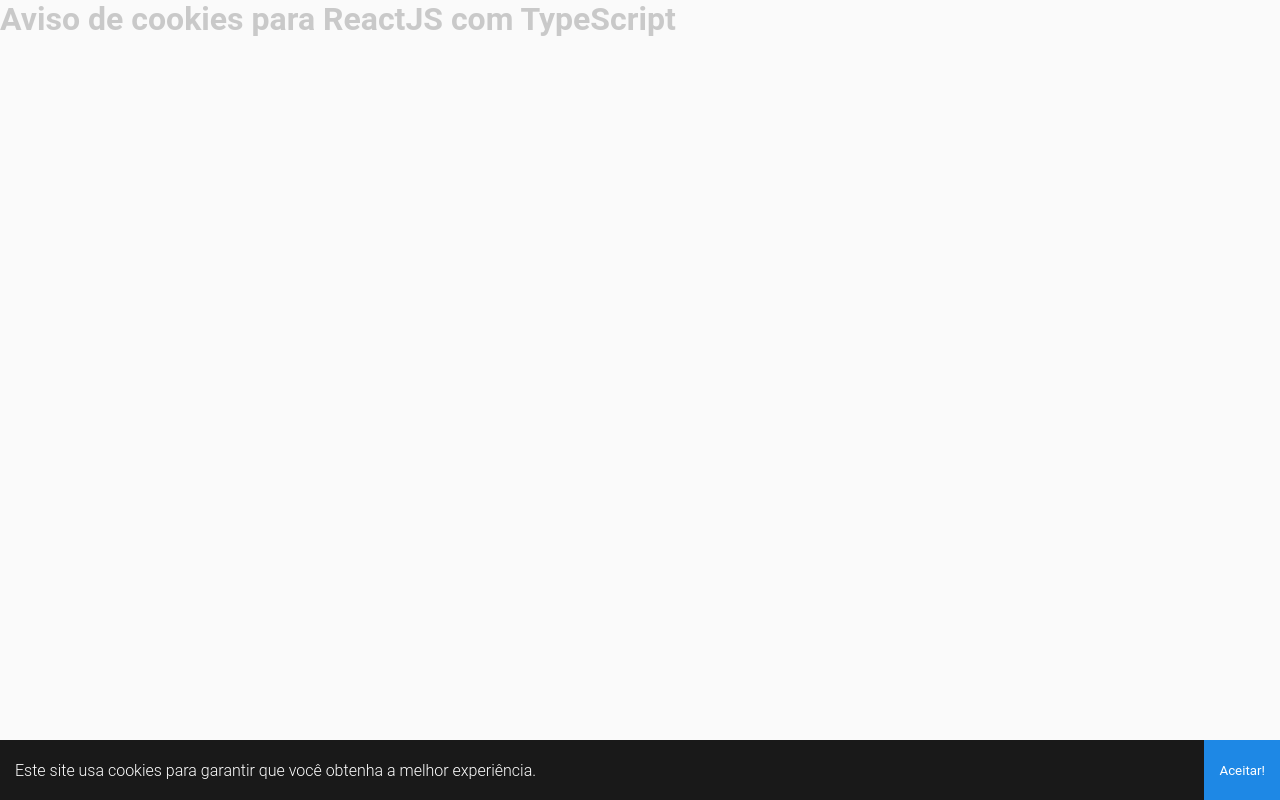
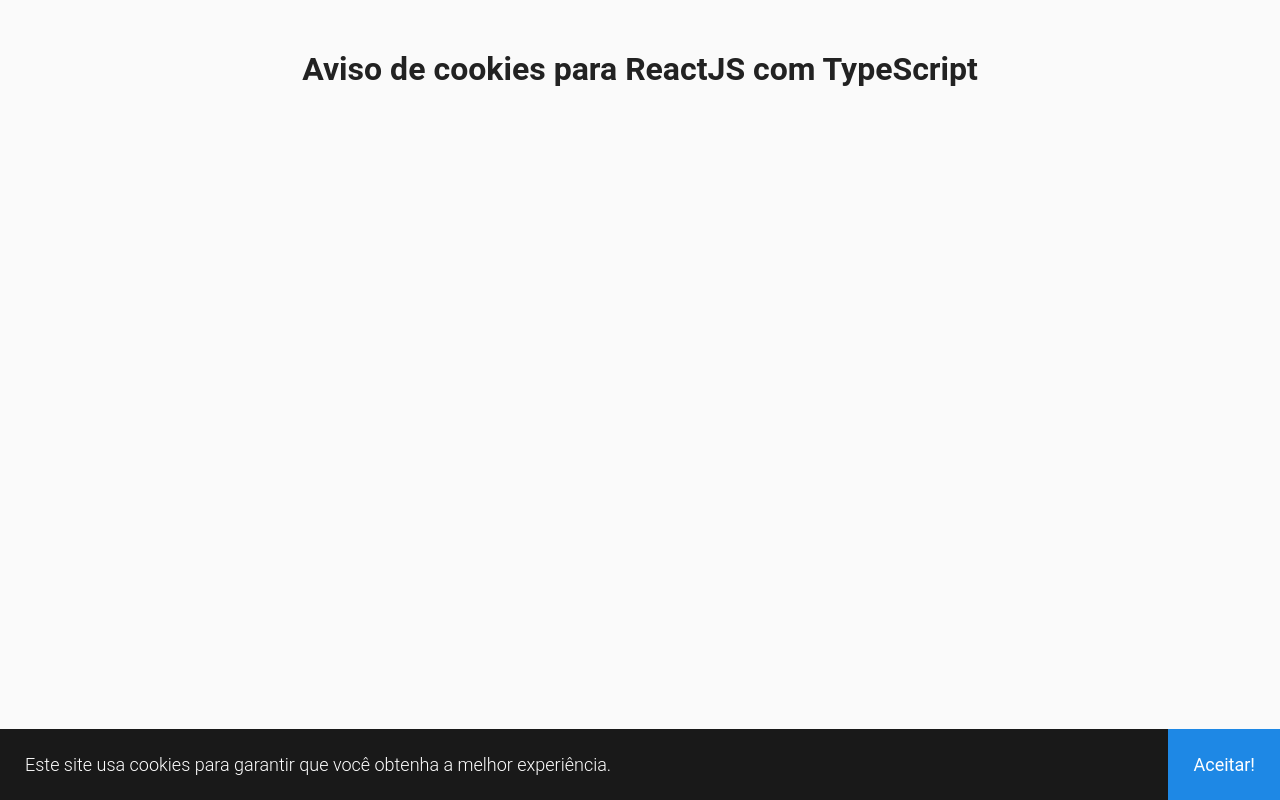
Before and after one commit to ediano/cookies-notice-for-react, a React (Create React App) app: page / in a window 1280 px wide. Built offline with nearby package versions, Linux system fonts and the light colour scheme.

Commit message:
Add documentation and next componentent with styled-component

```diff
--- a/package.json
+++ b/package.json
@@ -13,6 +13,7 @@
     "react": "^16.13.1",
     "react-dom": "^16.13.1",
     "react-scripts": "3.4.3",
+    "styled-components": "^5.2.0",
     "typescript": "~3.7.2"
   },
   "scripts": {
@@ -35,5 +36,8 @@
       "last 1 firefox version",
       "last 1 safari version"
     ]
+  },
+  "devDependencies": {
+    "@types/styled-components": "^5.1.3"
   }
 }
--- a/src/App.tsx
+++ b/src/App.tsx
@@ -1,14 +1,14 @@
 import React from 'react';
 
-import Cookies from './components/Cookies'
+import TemplateWithPureCSS from './components/TemplateWithPureCSS'
 
-import './global.css'
+import './styles/global.css'
 
 const App: React.FC = () => (
   <>
     <h1>Aviso de cookies para ReactJS com TypeScript</h1>
 
-    <Cookies />
+    <TemplateWithPureCSS />
   </>
 );
 
--- a/src/components/Cookies/index.tsx
+++ /dev/null
@@ -1,36 +0,0 @@
-import React, { useState, useCallback } from 'react';
-
-import './styles.css'
-
-const Cookies: React.FC = () => {
-  const [cookies, setCookies] = useState(() => {
-    const cookies = localStorage.getItem('@ReactJSCookies:InsideBlock');
-
-    if (cookies) {
-      return true;
-    }
-
-    return false;
-  });
-
-  console.log(cookies)
-
-  const handleAcceptCookies = useCallback(() => {
-    localStorage.setItem('@ReactJSCookies:InsideBlock', 'accept');
-
-    setCookies(true);
-  }, []);
-
-  return (
-    <>
-      {!cookies && (
-        <div className="box-cookies">
-          <p className="msg-cookies">Este site usa cookies para garantir que você obtenha a melhor experiência.</p>
-          <button className="btn-cookies" onClick={handleAcceptCookies}>Aceitar!</button>
-        </div>
-      )}
-    </>
-  );
-}
-
-export default Cookies;
--- a/src/components/Cookies/styles.css
+++ /dev/null
@@ -1,43 +0,0 @@
-.box-cookies.accept {
-  display: none !important
-}
-
-.box-cookies {
-  bottom: 0;
-  width: 100%;
-  z-index: 998;
-  color: #fff;
-  position: fixed;
-  background: rgba(0, 0, 0, .9)
-}
-
-.box-cookies .msg-cookies,
-.box-cookies .btn-cookies {
-  text-align: center;
-  padding: 10px 15px;
-  color: #fff
-}
-
-.box-cookies .btn-cookies {
-  background: #1e88e5;
-  cursor: pointer;
-}
-
-@media screen and (min-width: 576px) {
-  .box-cookies {
-      display: flex;
-      align-items: center;
-      height: 60px
-  }
-  .box-cookies .btn-cookies {
-      height: 60px;
-      margin-left: auto;
-      color: #fff
-  }
-}
-
-@media screen and (max-width: 575px) {
-  .box-cookies .btn-cookies {
-      width: 100%;
-  }
-}
--- /dev/null
+++ b/src/components/TemplateWithPureCSS/index.tsx
@@ -0,0 +1,36 @@
+import React, { useState, useCallback } from 'react';
+
+import './styles.css'
+
+interface TemplateWithPureCSSProps {
+  message?: string;
+  textButton?: string;
+}
+
+const TemplateWithPureCSS: React.FC<TemplateWithPureCSSProps> =
+  ({ message, textButton }) => {
+  const [cookies, setCookies] = useState(() => {
+    return !!localStorage.getItem('@CookiesTemplateWithPureCSS:ReactJS');
+  });
+
+  const handleAcceptCookies = useCallback(() => {
+    localStorage.setItem('@CookiesTemplateWithPureCSS:ReactJS', 'accept');
+
+    setCookies(true);
+  }, []);
+
+  return (
+    <>
+      {!cookies && (
+        <div className="box-cookies">
+          <p className="msg-cookies">
+            {message ? message : 'Este site usa cookies para garantir que você obtenha a melhor experiência.'}
+          </p>
+          <button className="btn-cookies" onClick={handleAcceptCookies}>{textButton ? textButton : 'Aceitar!'}</button>
+        </div>
+      )}
+    </>
+  );
+}
+
+export default TemplateWithPureCSS;
--- /dev/null
+++ b/src/components/TemplateWithPureCSS/styles.css
@@ -0,0 +1,30 @@
+.box-cookies {
+  position: fixed;
+  background: rgba(0, 0, 0, .9);
+  width: 100%;
+  z-index: 998;
+  bottom: 0;
+  display: flex;
+  align-items: center;
+  justify-content: space-between;
+}
+
+.box-cookies .msg-cookies,
+.box-cookies .btn-cookies {
+  text-align: center;
+  padding: 25px;
+  color: #fff;
+  font-size: 18px;
+}
+
+.box-cookies .btn-cookies {
+  background: #1e88e5;
+  cursor: pointer;
+  align-self: normal;
+}
+
+@media screen and (max-width: 600px) {
+  .box-cookies {
+    flex-direction: column;
+  }
+}
--- /dev/null
+++ b/src/components/TemplateWithStyledComponent/styles.ts
@@ -0,0 +1,31 @@
+import styled from 'styled-components';
+
+export const Container = styled.div`
+  position: fixed;
+  background: rgba(0, 0, 0, .9);
+  width: 100%;
+  bottom: 0;
+
+  display: flex;
+  align-items: center;
+  justify-content: space-between;
+
+  z-index: 998;
+
+  p, button {
+    text-align: center;
+    padding: 25px;
+    color: #fff;
+    font-size: 18px;
+  }
+
+  button {
+    background: #1e88e5;
+    cursor: pointer;
+    align-self: normal;
+  }
+
+  @media screen and (max-width: 600px) {
+    flex-direction: column;
+  }
+`;
--- a/src/global.css
+++ b/src/styles/global.css
@@ -12,12 +12,12 @@
 body,
 #root {
   height: 100vh;
-  width: 100vh;
+  width: 100%;
 }
 
 body {
   background: #fafafa;
-  color: #4444;
+  color: #222;
 }
 
 body {
@@ -32,3 +32,9 @@
   font-family: Roboto, sans-serif, -apple-system, BlinkMacSystemFont, "Segoe UI", Helvetica,
     Arial, "Apple Color Emoji", "Segoe UI Emoji", "Segoe UI Symbol";
 }
+
+h1 {
+  width: 100%;
+  padding: 50px;
+  text-align: center;
+}
```
Also changed, not shown: src/components/TemplateWithStyledComponent/index.tsx (added, +34 -0 lines), 2 other files (tests, documents, lock files or other folders).
